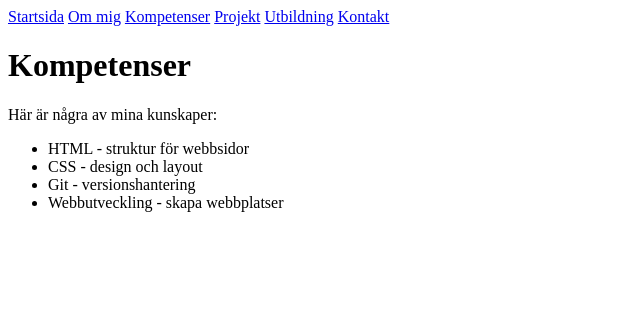
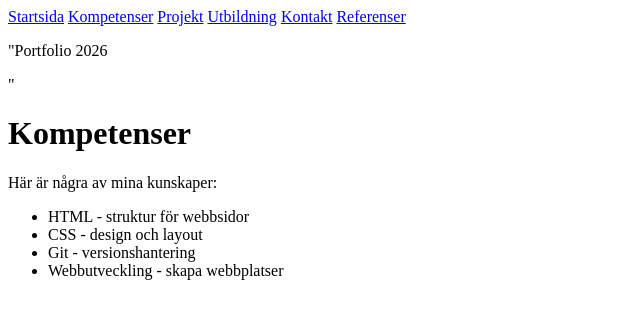
Before and after one commit to saidnur596/Portfolio, a plain HTML site: page portfolio/kompetenser.html in a window 1280 px wide. Shown: the whole page, without its empty margins (0-640 px from the left). Drawn offline with Linux system fonts and the light colour scheme.

Commit message:
slutjustering av kompetenser-sidan

```diff
--- a/portfolio/kompetenser.html
+++ b/portfolio/kompetenser.html
@@ -4,6 +4,8 @@
     <head>
         <meta charset="utf-8">
         <meta name="viewport" content="width=device-width, initial-scale=1.0">
+        <title>Kompetenser - Digital portfolio</title>
+        <meta name="description" content="Här visar jag mina kunskaper inom HTML, CSS, Git och webbutveckling.">
 
 
 
@@ -12,16 +14,18 @@
 
         <body>
 
-        <nav>
-            <a href="index.html">Startsida</a>
-            <a href="om-mig.html">Om mig</a>
-            <a href="kompetenser.html">Kompetenser</a>
-            <a href="projekt.html">Projekt</a>
-            <a href="utbildning.html">Utbildning</a>
-            <a href="kontakt.html">Kontakt</a>
+        <header class="site-header">
+        <nav class="site-nav" aria-label="Huvudmeny">
+            <a class="site-nav__link"href="index.html">Startsida</a>
+            <a class="site-nav__link" href="kompetenser.html" aria-current="page">Kompetenser</a>
+            <a class="site-nav__link"href="projekt.html">Projekt</a>
+            <a class="site-nav__link"href="utbildning.html">Utbildning</a>
+            <a class="site-nav__link"href="kontakt.html">Kontakt</a>
+            <a class="site-nav__link"href="referenser.html">Referenser</a>
         </nav>
-
+        </header>
         <main>
+            <footer class="site-footer"> <p class="site-footer__text">"Portfolio 2026 </p> </footer>"
         <h1>Kompetenser</h1>
 
         <p>Här är några av mina kunskaper:</p>
```
